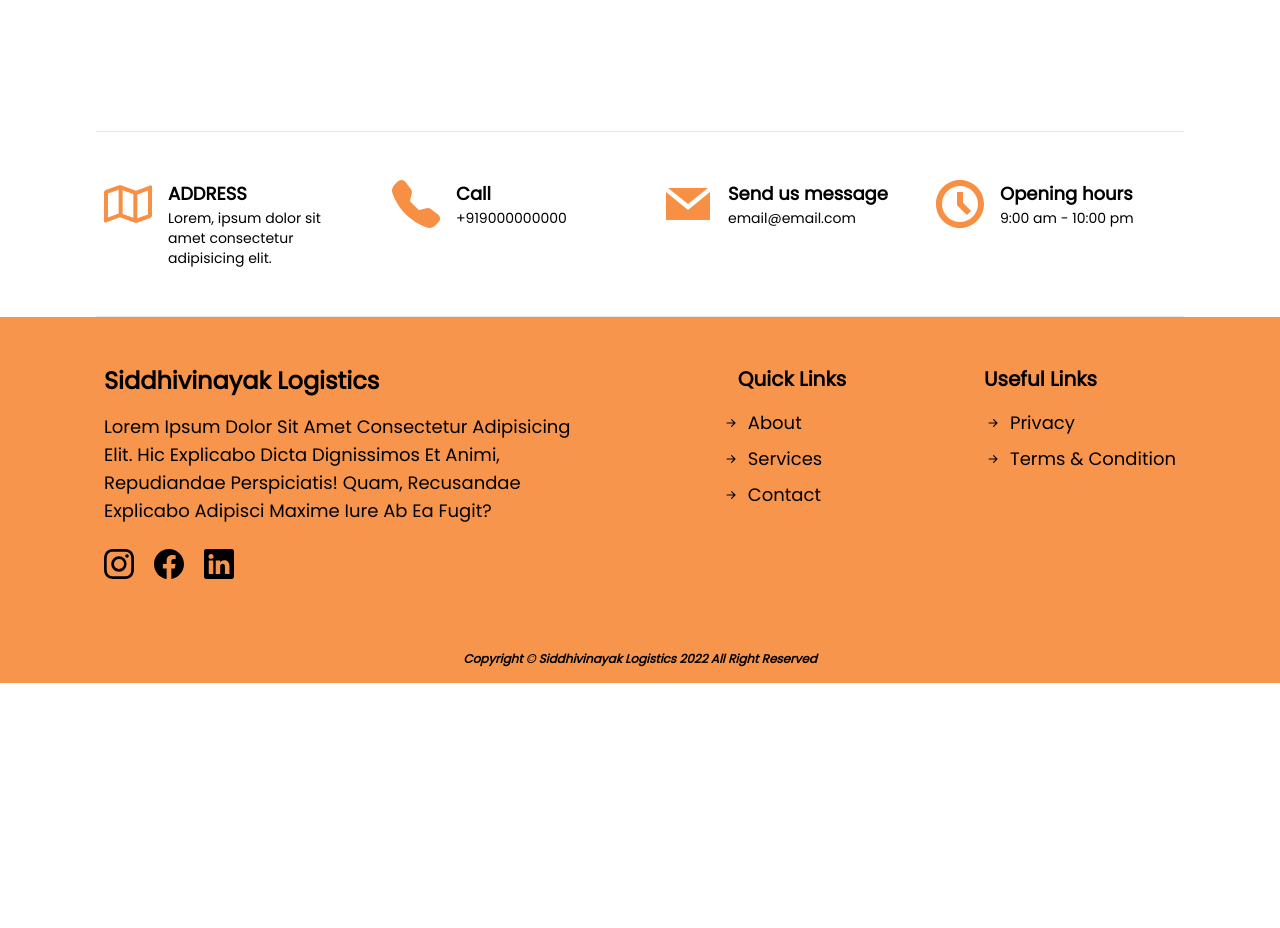
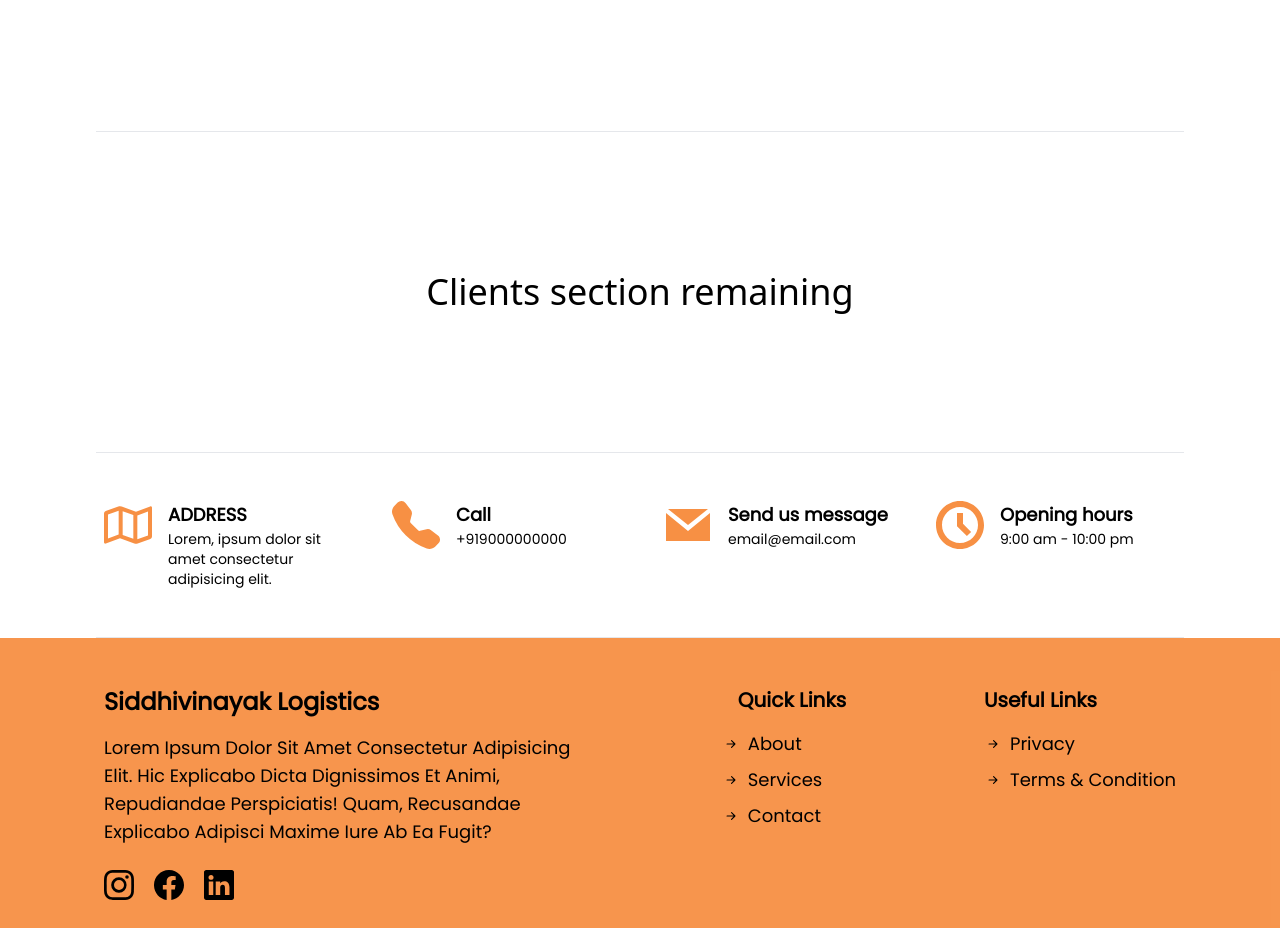
Before and after one commit to iamadityamall/transport-service-landing-page, a React (Create React App) app: page / in a window 1280 px wide. Shown: the part 3140-4068 px from the top of the page. Before the commit the page ends 3823 px from the top, so only its background shows below. Built offline with nearby package versions, Linux system fonts and the light colour scheme.

Commit message:
added client section

```diff
--- /dev/null
+++ b/src/components/Home/Clients.jsx
@@ -0,0 +1,11 @@
+import React from "react";
+
+const Clients = () => {
+  return (
+    <section className="h-[40vh] flex justify-center items-center text-4xl ">
+      Clients section remaining
+    </section>
+  );
+};
+
+export default Clients;
--- a/src/pages/Home.jsx
+++ b/src/pages/Home.jsx
@@ -6,6 +6,7 @@ import Contact from "../components/Home/Contact";
 // import Reviews from "../components/Home/Reviews";
 // import Questions from "../components/Home/Questions";
 import CallToAction from "../components/Home/CallToAction";
+import Clients from "../components/Home/Clients";
 
 const Home = () => {
   return (
@@ -17,10 +18,13 @@ const Home = () => {
       <Services />
       <hr />
       <Contact />
+
       {/* <hr/> */}
       {/* <Reviews />
       <hr/>
       <Questions /> */}
+      <hr/>
+      <Clients/>
       <hr/>
       <CallToAction />
       <hr/>
```
